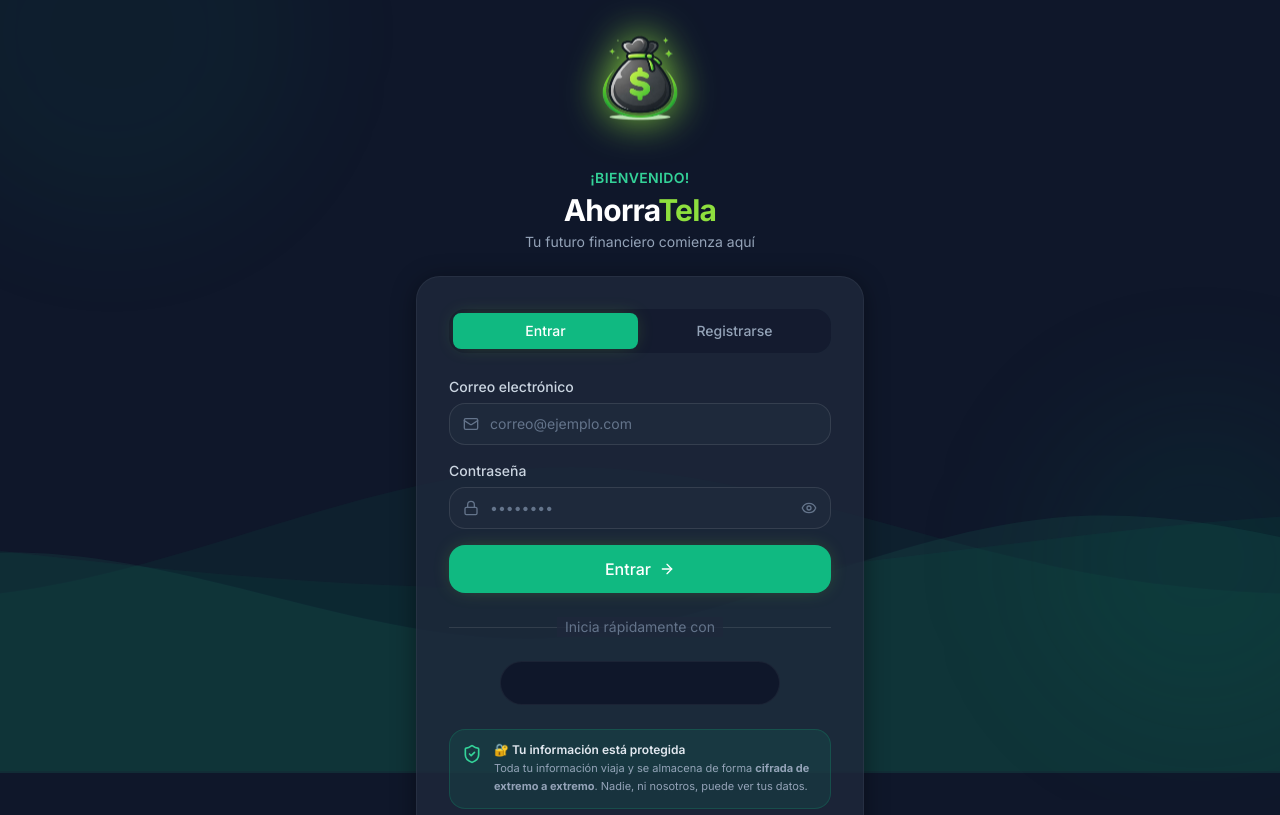
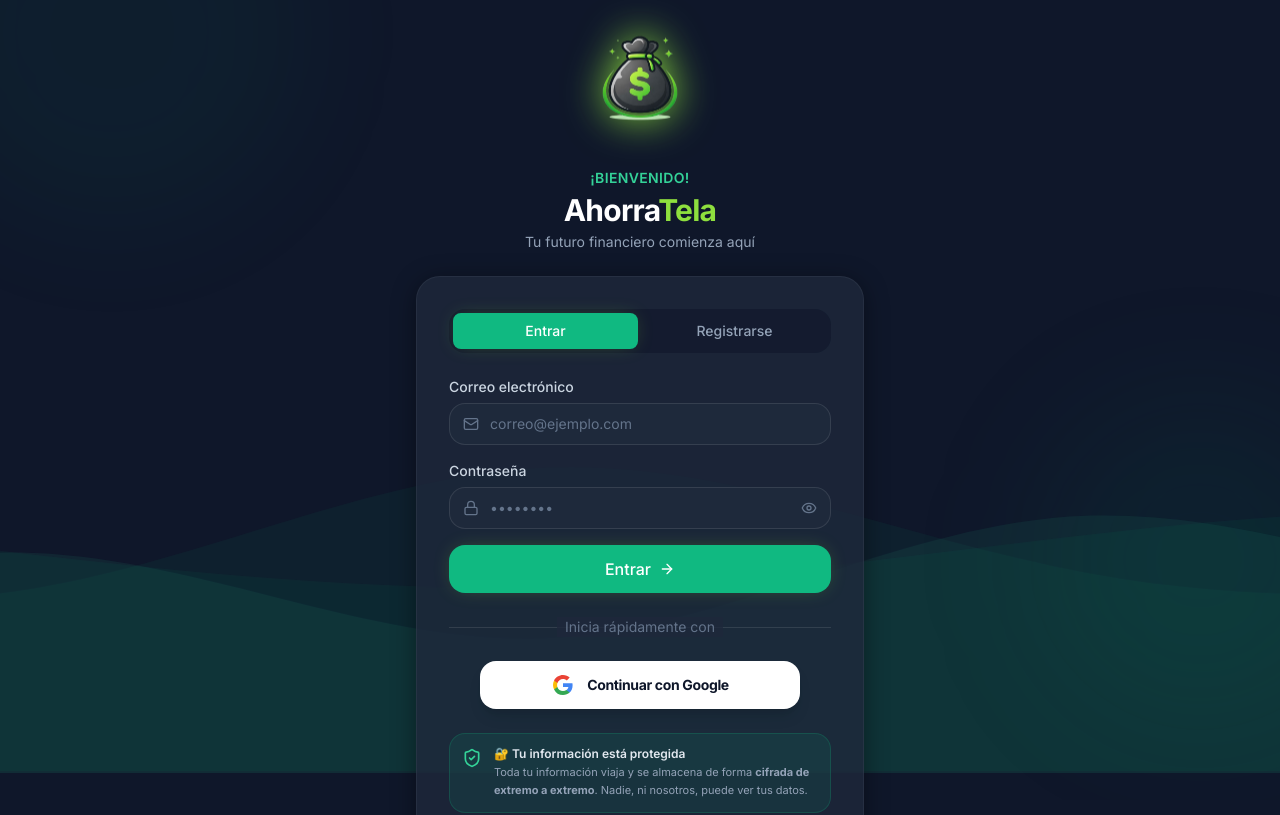
Before and after one commit to Anmer07x/ahorratela-client, a React (Vite) app: page /login in a window 1280 px wide. Shown: the top 815 px of the page. Built offline with nearby package versions, Linux system fonts and the light colour scheme; no server answers.

Commit message:
feat: implement authentication page with login and registration support

```diff
--- a/src/pages/Login.tsx
+++ b/src/pages/Login.tsx
@@ -2,7 +2,7 @@ import { useState } from 'react'
 import { useNavigate } from 'react-router-dom'
 import { Eye, EyeOff, Lock, Mail, User, ArrowRight, Loader2, ShieldCheck } from 'lucide-react'
 import { useAuthStore } from '../store/authStore'
-import { GoogleLogin } from '@react-oauth/google'
+import { useGoogleLogin } from '@react-oauth/google'
 import api from '../lib/api'
 import TermsModal from '../components/legal/TermsModal'
 
@@ -22,7 +22,12 @@ export default function Login() {
   const searchParams = new URLSearchParams(window.location.search)
   const isLocked = searchParams.get('exit') === 'true'
 
-  const handleGoogleLogin = async (credential: string) => {
+  const login = useGoogleLogin({
+    onSuccess: tokenResponse => handleGoogleLogin(tokenResponse.access_token),
+    onError: () => setError('Conexión anulada'),
+  })
+
+  const handleGoogleLogin = async (token: string) => {
     setIsLoading(true)
     setLoading(true)
     setError('')
@@ -248,17 +253,22 @@ export default function Login() {
           </div>
 
           <div className="flex justify-center w-full mt-4">
-            <div className="w-[280px] h-[44px] overflow-hidden rounded-full bg-surface-900 border border-white/5 flex items-center justify-center">
-              <GoogleLogin
-                onSuccess={res => { if (res.credential) handleGoogleLogin(res.credential) }}
-                onError={() => setError('Conexión anulada')}
-                theme="outline"
-                shape="pill"
-                size="large"
-                locale="es"
-                width="280px"
-              />
-            </div>
+            <button
+              type="button"
+              onClick={() => login()}
+              className="w-full max-w-[320px] h-12 bg-white text-slate-900 rounded-xl flex items-center justify-center gap-3 transition-all hover:bg-slate-100 active:scale-[0.98] shadow-lg relative overflow-hidden group"
+            >
+              <div className="w-6 h-6 flex items-center justify-center shrink-0">
+                <svg width="20" height="20" viewBox="0 0 18 18" xmlns="http://www.w3.org/2000/svg">
+                  <path d="M17.64 9.2c0-.637-.057-1.251-.164-1.84H9v3.481h4.844c-.209 1.125-.843 2.078-1.796 2.717v2.258h2.908c1.702-1.567 2.684-3.874 2.684-6.615z" fill="#4285F4"/>
+                  <path d="M9 18c2.43 0 4.467-.806 5.956-2.184l-2.908-2.259c-.806.54-1.837.86-3.048.86-2.344 0-4.328-1.584-5.036-3.711H.957v2.332A8.997 8.997 0 009 18z" fill="#34A853"/>
+                  <path d="M3.964 10.706c-.18-.54-.282-1.117-.282-1.706 0-.589.102-1.166.282-1.706V4.962H.957C.347 6.177 0 7.548 0 9s.347 2.823.957 4.038l3.007-2.332z" fill="#FBBC05"/>
+                  <path d="M9 3.58c1.321 0 2.508.454 3.44 1.345l2.582-2.58C13.463.891 11.426 0 9 0 5.482 0 2.443 2.049.957 4.962l3.007 2.332c.708-2.127 2.692-3.714 5.036-3.714z" fill="#EA4335"/>
+                </svg>
+              </div>
+              <span className="text-sm font-bold tracking-tight">Continuar con Google</span>
+              <div className="absolute inset-0 bg-black/5 opacity-0 group-hover:opacity-100 transition-opacity" />
+            </button>
           </div>
 
           <div className="bg-brand-500/10 border border-brand-500/20 rounded-xl p-3 flex items-start gap-3 mt-4 animate-fade-in">
```
